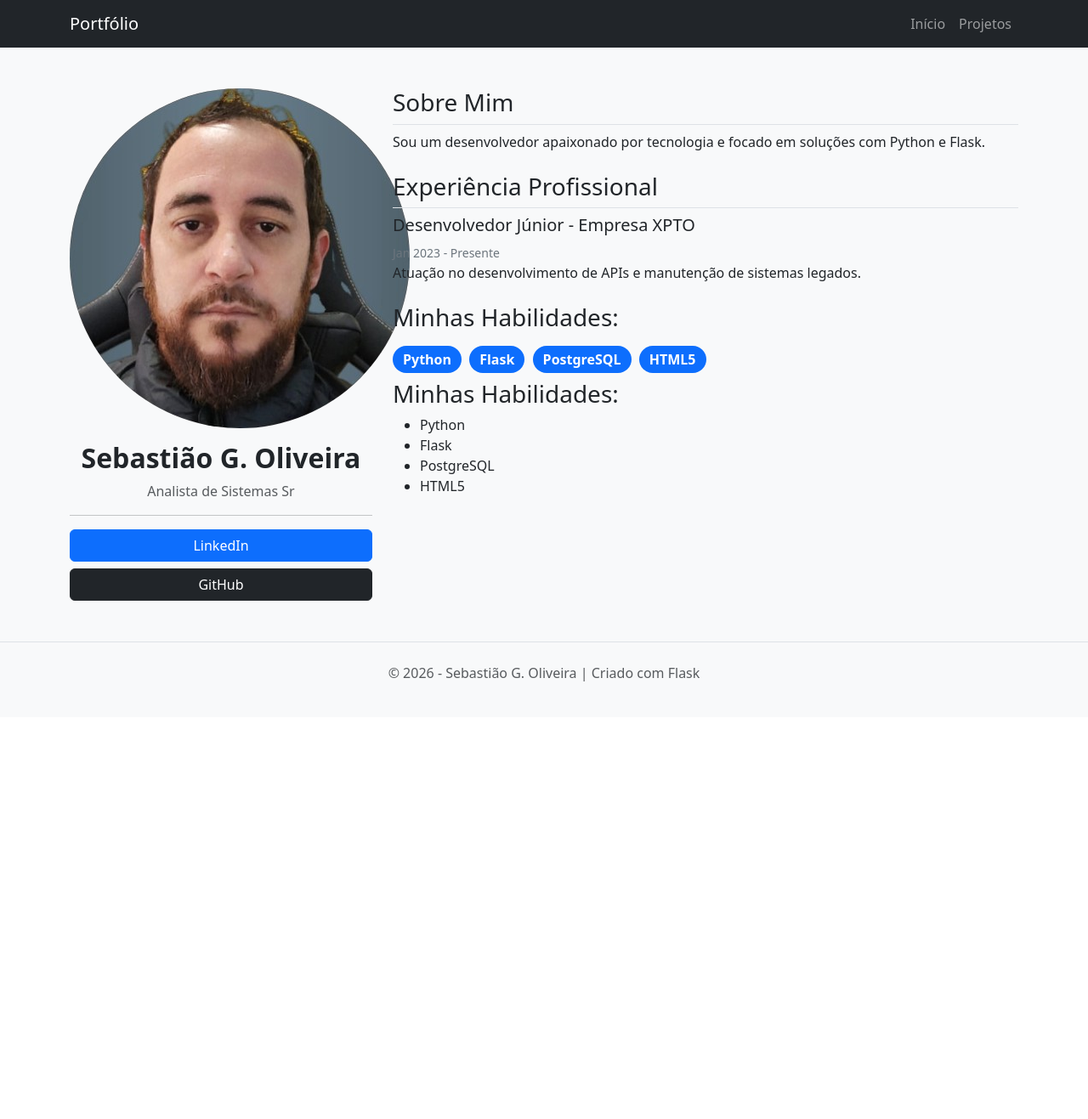
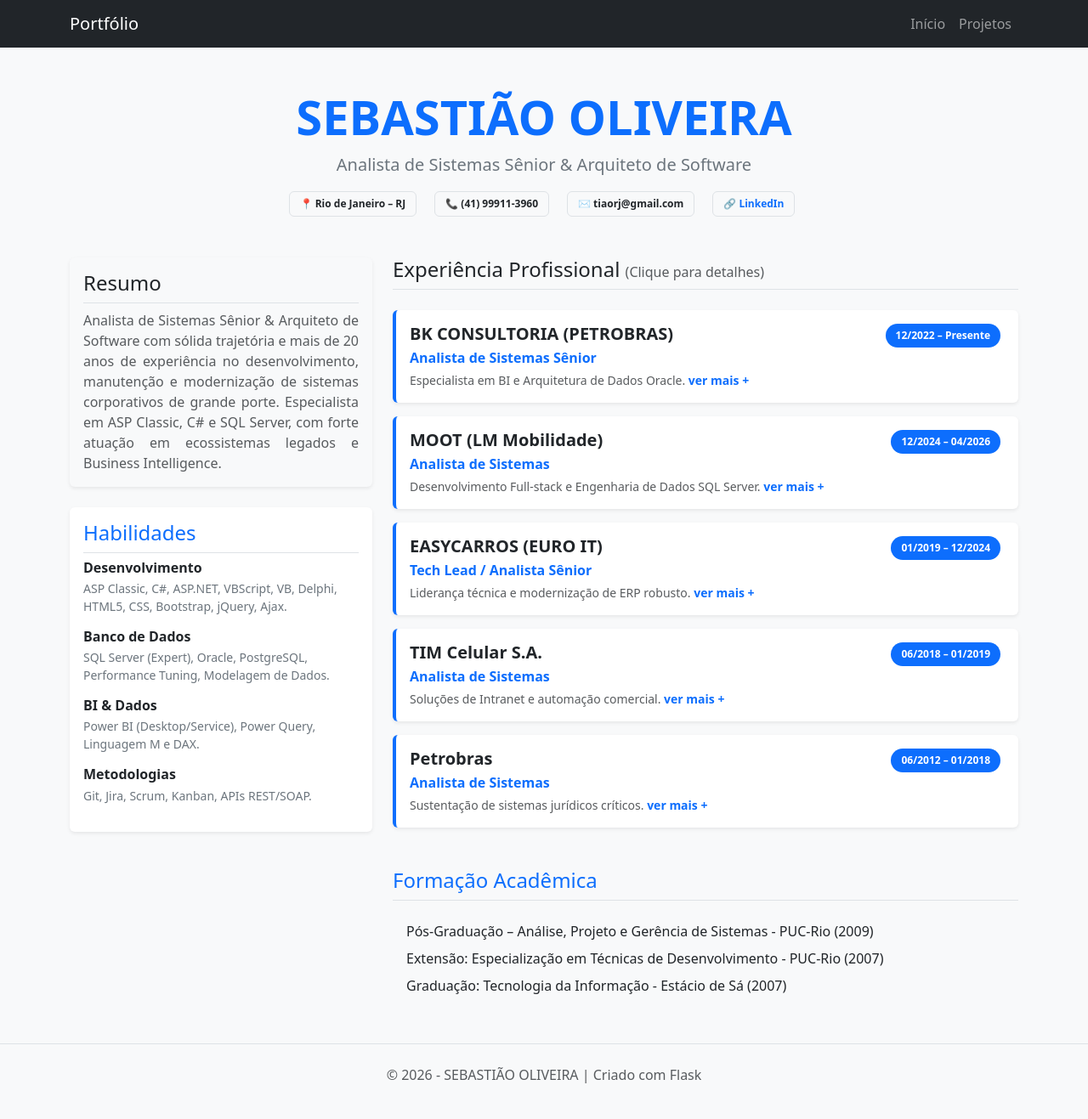
Before and after one commit to tiaorj/sebastiaooliveira, a Flask app: page / in a window 1280 px wide. Shown: the whole page at 85% size. Before the commit the page ends 802 px from the top, so only its background shows below. Run offline with Flask 3, Linux system fonts and the light colour scheme.

Commit message:
novas funcionalidades

```diff
--- a/app.py
+++ b/app.py
@@ -6,9 +6,94 @@
 @app.route('/')
 def home():
     dados_curriculo = {
-        'nome': 'Sebastião G. Oliveira',
-        'cargo': 'Analista de Sistemas Sr',
-        'habilidades': ['Python', 'Flask', 'PostgreSQL', 'HTML5']
+        'nome': 'SEBASTIÃO OLIVEIRA',
+        'cargo': 'Analista de Sistemas Sênior & Arquiteto de Software',
+        'contato': {
+            'local': 'Rio de Janeiro – RJ',
+            'telefone': '(41) 99911-3960',
+            'email': 'tiaorj@gmail.com',
+            'linkedin': 'linkedin.com/in/sebastião-oliveira-53346833'
+        },
+        'resumo': (
+            "Analista de Sistemas Sênior & Arquiteto de Software com sólida trajetória e "
+            "mais de 20 anos de experiência no desenvolvimento, manutenção e modernização "
+            "de sistemas corporativos de grande porte. Especialista em ASP Classic, C# e SQL Server, "
+            "com forte atuação em ecossistemas legados e Business Intelligence."
+        ),
+        'habilidades': [
+            {'categoria': 'Desenvolvimento', 'itens': 'ASP Classic, C#, ASP.NET, VBScript, VB, Delphi, HTML5, CSS, Bootstrap, jQuery, Ajax.'},
+            {'categoria': 'Banco de Dados', 'itens': 'SQL Server (Expert), Oracle, PostgreSQL, Performance Tuning, Modelagem de Dados.'},
+            {'categoria': 'BI & Dados', 'itens': 'Power BI (Desktop/Service), Power Query, Linguagem M e DAX.'},
+            {'categoria': 'Metodologias', 'itens': 'Git, Jira, Scrum, Kanban, APIs REST/SOAP.'}
+        ],
+        'experiencias': [
+            {
+                'id': 'bk_petrobras',
+                'empresa': 'BK CONSULTORIA (PETROBRAS)',
+                'periodo': '12/2022 – Presente',
+                'cargo': 'Analista de Sistemas Sênior',
+                'resumo_curto': 'Especialista em BI e Arquitetura de Dados Oracle.',
+                'detalhes': [
+                    'Desenvolvimento e manutenção de dashboards estratégicos no Power BI.',
+                    'Modelagem e otimização de bancos de dados Oracle para grandes volumes.',
+                    'Sustentação de sistemas em ASP Classic com integração via REST API.'
+                ]
+            },
+            {
+                'id': 'moot_lm',
+                'empresa': 'MOOT (LM Mobilidade)',
+                'periodo': '12/2024 – 04/2026',
+                'cargo': 'Analista de Sistemas',
+                'resumo_curto': 'Desenvolvimento Full-stack e Engenharia de Dados SQL Server.',
+                'detalhes': [
+                    'Criação de novos módulos e manutenção evolutiva em ASP Classic.',
+                    'Utilização de Bootstrap, jQuery e AJAX para modernização de interface.',
+                    'Design de banco de dados e desenvolvimento de Stored Procedures e Triggers complexas.',
+                    'Trabalho em squads ágeis via JIRA e versionamento com GIT.'
+                ]
+            },
+            {
+                'id': 'easycarros_lead',
+                'empresa': 'EASYCARROS (EURO IT)',
+                'periodo': '01/2019 – 12/2024',
+                'cargo': 'Tech Lead / Analista Sênior',
+                'resumo_curto': 'Liderança técnica e modernização de ERP robusto.',
+                'detalhes': [
+                    'Coordenação técnica na modernização cross-browser eliminando dependência do IE.',
+                    'Implementação de REDIS para gestão de sessões e refatoração de performance.',
+                    'Redução de 20% no tempo de operação manual através de automação em SQL Server.',
+                    'Arquitetura de integrações via REST API com sistemas de parceiros B2C.'
+                ]
+            },
+            {
+                'id': 'tim_celular',
+                'empresa': 'TIM Celular S.A.',
+                'periodo': '06/2018 – 01/2019',
+                'cargo': 'Analista de Sistemas',
+                'resumo_curto': 'Soluções de Intranet e automação comercial.',
+                'detalhes': [
+                    'Desenvolvimento de soluções de Intranet e Extranet.',
+                    'Automação de processos comerciais utilizando C# e SQL Server.'
+                ]
+            },
+            {
+                'id': 'petrobras_juridico',
+                'empresa': 'Petrobras',
+                'periodo': '06/2012 – 01/2018',
+                'cargo': 'Analista de Sistemas',
+                'resumo_curto': 'Sustentação de sistemas jurídicos críticos.',
+                'detalhes': [
+                    'Sustentação de sistemas jurídicos críticos nível 3.',
+                    'Modelagem de dados e relatórios complexos com Crystal Reports.',
+                    'Uso de tecnologias legadas e modernas: VB6, VB.NET e C#.'
+                ]
+            }
+        ],
+        'formacao': [
+            'Pós-Graduação – Análise, Projeto e Gerência de Sistemas - PUC-Rio (2009)',
+            'Extensão: Especialização em Técnicas de Desenvolvimento - PUC-Rio (2007)',
+            'Graduação: Tecnologia da Informação - Estácio de Sá (2007)'
+        ]
     }
     return render_template('index.html', info=dados_curriculo)
 
--- a/templates/base.html
+++ b/templates/base.html
@@ -6,6 +6,7 @@
     <title>Currículo de {{ info.nome }}</title>
     <link href="https://cdn.jsdelivr.net/npm/bootstrap@5.3.0/dist/css/bootstrap.min.css" rel="stylesheet">
     <link rel="stylesheet" href="{{ url_for('static', filename='style.css') }}">
+    <script src="https://cdn.jsdelivr.net/npm/bootstrap@5.3.0/dist/js/bootstrap.bundle.min.js"></script>
 </head>
 <body>
     <nav class="navbar navbar-expand-lg navbar-dark bg-dark mb-4">
--- a/templates/index.html
+++ b/templates/index.html
@@ -2,48 +2,99 @@
 
 {% block content %}
 <div class="container my-5">
+    <header class="text-center mb-5">
+        <h1 class="display-4 fw-bold text-primary">{{ info.nome }}</h1>
+        <p class="lead text-secondary">{{ info.cargo }}</p>
+        <div class="d-flex justify-content-center gap-3 flex-wrap">
+            <span class="badge bg-light text-dark border">📍 {{ info.contato.local }}</span>
+            <span class="badge bg-light text-dark border">📞 {{ info.contato.telefone }}</span>
+            <span class="badge bg-light text-dark border">✉️ {{ info.contato.email }}</span>
+            <span class="badge bg-light text-dark border">🔗 <a href="https://{{ info.contato.linkedin }}" target="_blank" class="text-decoration-none">LinkedIn</a></span>
+        </div>
+    </header>
+
     <div class="row">
-        <div class="col-md-4 text-center">
-            <img src="{{ url_for('static', filename='minha-foto.jpg') }}" class="rounded-circle mb-3" alt="Minha Foto">
-            <h2 class="fw-bold">{{ info.nome }}</h2>
-            <p class="text-muted">{{ info.cargo }}</p>
-            <hr>
-            <div class="d-grid gap-2">
-                <a href="#" class="btn btn-primary">LinkedIn</a>
-                <a href="#" class="btn btn-dark">GitHub</a>
+        <div class="col-lg-4">
+            <div class="card shadow-sm mb-4 border-0 bg-light">
+                <div class="card-body">
+                    <h4 class="card-title border-bottom pb-2">Resumo</h4>
+                    <p class="card-text text-muted" style="text-align: justify;">{{ info.resumo }}</p>
+                </div>
+            </div>
+
+            <div class="card shadow-sm mb-4 border-0">
+                <div class="card-body">
+                    <h4 class="card-title border-bottom pb-2 text-primary">Habilidades</h4>
+                    {% for hab in info.habilidades %}
+                    <div class="mb-3">
+                        <h6 class="fw-bold mb-1">{{ hab.categoria }}</h6>
+                        <p class="small text-secondary mb-0">{{ hab.itens }}</p>
+                    </div>
+                    {% endfor %}
+                </div>
             </div>
         </div>
 
-        <div class="col-md-8">
-            <section class="mb-4">
-                <h3 class="border-bottom pb-2">Sobre Mim</h3>
-                <p>Sou um desenvolvedor apaixonado por tecnologia e focado em soluções com Python e Flask.</p>
-            </section>
+        <div class="col-lg-8">
+            <h4 class="mb-4 border-bottom pb-2">Experiência Profissional <small class="text-muted fs-6">(Clique para detalhes)</small></h4>
 
-            <section class="mb-4">
-                <h3 class="border-bottom pb-2">Experiência Profissional</h3>
-                <div class="mb-3">
-                    <h5>Desenvolvedor Júnior - Empresa XPTO</h5>
-                    <small class="text-secondary">Jan 2023 - Presente</small>
-                    <p>Atuação no desenvolvimento de APIs e manutenção de sistemas legados.</p>
+            {% for exp in info.experiencias %}
+            <div class="card mb-3 border-0 border-start border-primary border-4 shadow-sm item-experiencia"
+                 style="cursor: pointer;"
+                 data-bs-toggle="modal"
+                 data-bs-target="#modal-{{ exp.id }}">
+                <div class="card-body">
+                    <div class="d-flex justify-content-between align-items-start">
+                        <h5 class="fw-bold text-dark mb-1">{{ exp.empresa }}</h5>
+                        <span class="badge bg-primary rounded-pill">{{ exp.periodo }}</span>
+                    </div>
+                    <p class="text-primary fw-semibold mb-1">{{ exp.cargo }}</p>
+                    <p class="text-muted small mb-0">{{ exp.resumo_curto }} <span class="text-primary fw-bold">ver mais +</span></p>
                 </div>
-            </section>
+            </div>
 
-            <section>
-                <h3>Minhas Habilidades:</h3>
-                <div class="mt-3">
-                    {% for skill in info.habilidades %}
-                        <span class="badge rounded-pill bg-primary fs-6 mb-2">{{ skill }}</span>
-                    {% endfor %}
+            <div class="modal fade" id="modal-{{ exp.id }}" tabindex="-1" aria-hidden="true">
+                <div class="modal-dialog modal-dialog-centered modal-lg">
+                    <div class="modal-content border-0 shadow-lg">
+                        <div class="modal-header bg-dark text-white">
+                            <h5 class="modal-title">{{ exp.empresa }}</h5>
+                            <button type="button" class="btn-close btn-close-white" data-bs-dismiss="modal" aria-label="Close"></button>
+                        </div>
+                        <div class="modal-body p-4">
+                            <div class="d-flex justify-content-between mb-3">
+                                <h6 class="text-primary fw-bold">{{ exp.cargo }}</h6>
+                                <span class="text-muted">{{ exp.periodo }}</span>
+                            </div>
+                            <h6 class="fw-bold border-bottom pb-2">Principais Atividades:</h6>
+                            <ul class="mt-3">
+                                {% for item in exp.detalhes %}
+                                <li class="mb-2 text-secondary">{{ item }}</li>
+                                {% endfor %}
+                            </ul>
+                        </div>
+                        <div class="modal-footer border-0">
+                            <button type="button" class="btn btn-outline-secondary" data-bs-dismiss="modal">Fechar</button>
+                        </div>
+                    </div>
                 </div>
-            </section>
-<h3>Minhas Habilidades:</h3>
-<ul>
-    {% for skill in info.habilidades %}
-        <li>{{ skill }}</li>
-    {% endfor %}
-</ul>
+            </div>
+            {% endfor %}
+
+            <h4 class="mt-5 mb-4 border-bottom pb-2 text-primary">Formação Acadêmica</h4>
+            <div class="ps-3">
+                {% for curso in info.formacao %}
+                <p class="mb-2"><i class="bi bi-mortarboard-fill"></i> {{ curso }}</p>
+                {% endfor %}
+            </div>
         </div>
     </div>
 </div>
+
+<style>
+    .item-experiencia:hover {
+        background-color: #f8f9fa;
+        transform: translateX(5px);
+        transition: all 0.3s ease;
+    }
+</style>
 {% endblock %}
```
